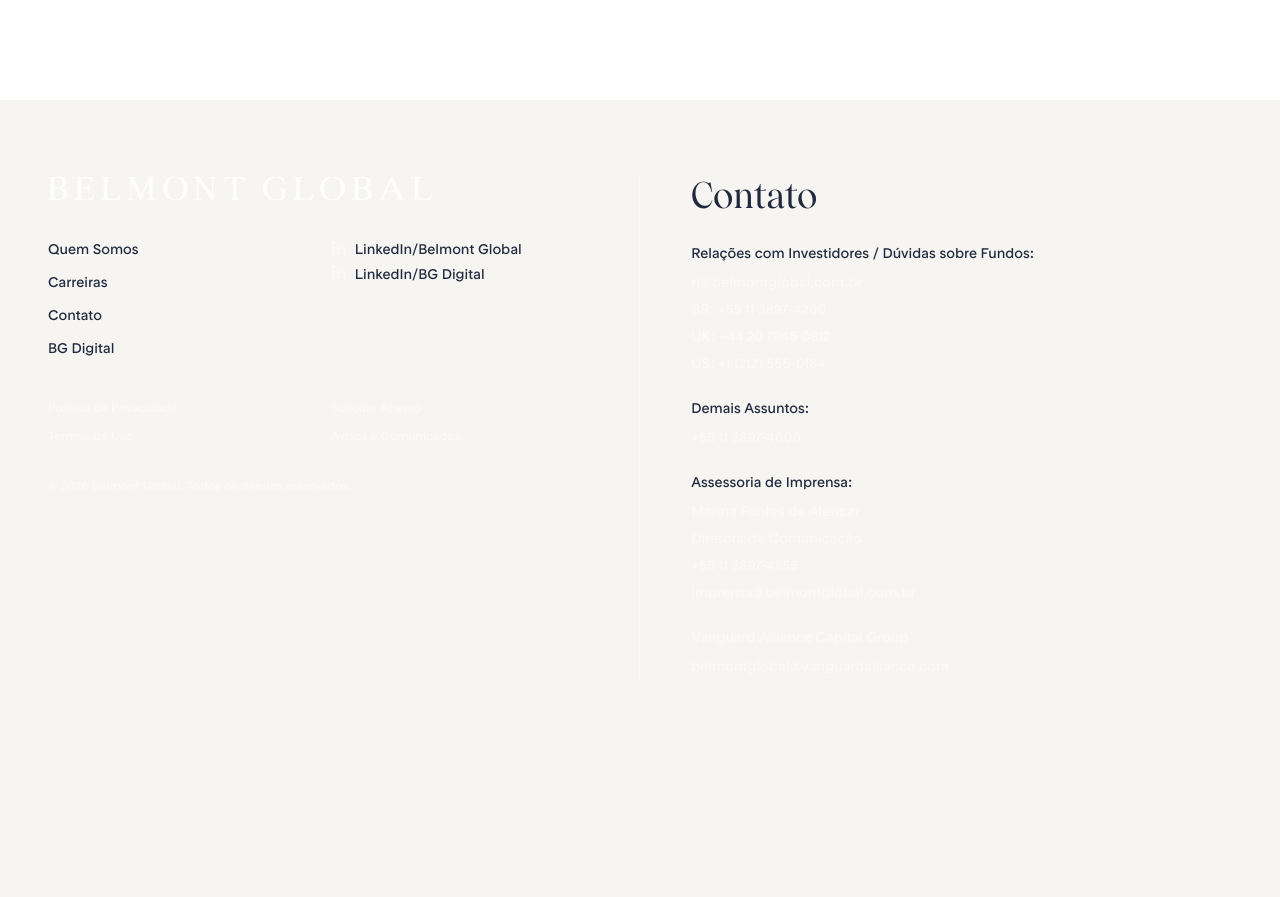
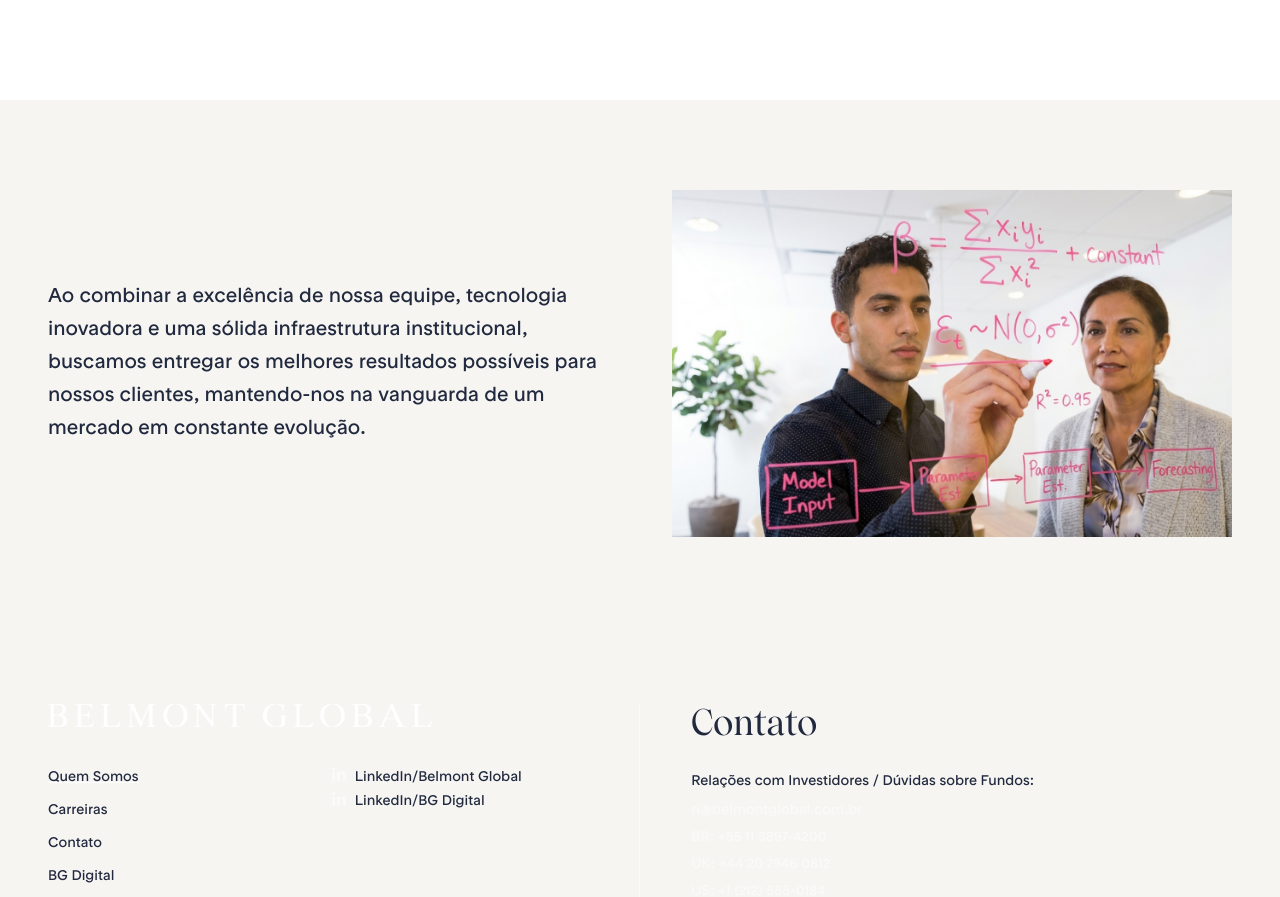
Before and after one commit to UelintonHJ/belmont-global, a Next.js app: page /about-us in a window 1280 px wide. Shown: the part 1536-2433 px from the top of the page. Before the commit the page ends 2291 px from the top, so only its background shows below. Built offline with nearby package versions, Linux system fonts and the light colour scheme.

Commit message:
feat(about-us): add excellence and results section

```diff
--- a/app/about-us/AboutUs.module.css
+++ b/app/about-us/AboutUs.module.css
@@ -246,6 +246,61 @@
     line-height: 1.5;
 }
 
+.resultsSection {
+    box-sizing: border-box;
+    width: 100%;
+    padding: clamp(4rem, 7vw, 7rem)
+        clamp(1.25rem, 4vw, 3rem);
+
+    background-color: var(--color-white);
+    color: var(--color-navy-alt);
+}
+
+.resultsContent {
+    display: grid;
+    grid-template-columns: minmax(0, 1fr) minmax(0, 1fr);
+    align-items: center;
+    gap: clamp(2.5rem, 5vw, 5rem);
+
+    width: 100%;
+    max-width: var(--container-7xl);
+    margin-inline: auto;
+}
+
+.resultsDescription {
+    min-width: 0;
+    margin: 0;
+
+    color: var(--color-navy-alt);
+    font-family: var(--font-rt-rondelle), sans-serif;
+    font-size: 20px;
+    font-weight: 400;
+    line-height: 1.65;
+
+    overflow-wrap: break-word;
+}
+
+.resultsImageContainer {
+    width: 100%;
+    min-width: 0;
+    margin: 0;
+    overflow: hidden;
+
+    aspect-ratio: 1312 / 814;
+
+    background-color: var(--color-white);
+}
+
+.resultsImage {
+    display: block;
+
+    width: 100%;
+    height: 100%;
+
+    object-fit: cover;
+    object-position: center;
+}
+
 @media (max-width: 1100px) {
     .content {
         grid-template-columns: minmax(0, 1fr) minmax(0, 0.85fr);
@@ -339,6 +394,15 @@
         font-size: clamp(1.75rem, 7vw, 2.5rem);
         line-height: 1.35;
     }
+
+    .resultsContent {
+        grid-template-columns: minmax(0, 1fr);
+        gap: 2rem;
+    }
+
+    .resultsImageContainer {
+        width: 100%;
+    }
 }
 
 @media (max-width: 380px) {
@@ -356,3 +420,9 @@
         font-size: 2.75rem;
     }
 }
+
+@media (prefers-reduced-motion: reduce) {
+    .resultsImage {
+        scroll-behavior: auto;
+    }
+}
--- a/app/about-us/page.tsx
+++ b/app/about-us/page.tsx
@@ -148,6 +148,32 @@
                     </div>
                 </div>
             </section>
+
+            <section
+                className={styles.resultsSection}
+                aria-label="Excelência e resultados"
+            >
+                <div className={styles.resultsContent}>
+                    <p className={styles.resultsDescription}>
+                        Ao combinar a excelência de nossa equipe, tecnologia
+                        inovadora e uma sólida infraestrutura institucional,
+                        buscamos entregar os melhores resultados possíveis
+                        para nossos clientes, mantendo-nos na vanguarda de
+                        um mercado em constante evolução.
+                    </p>
+
+                    <figure>
+                        <Image
+                            src="/images/best-results-img.webp"
+                            alt=""
+                            width={1312}
+                            height={814}
+                            sizes="(max-width: 790px) calc(100vw - 40px), (max-width: 1328px) 46vw, 600px"
+                            className={styles.resultsImage}
+                        />
+                    </figure>
+                </div>
+            </section>
         </main>
     );
 }
```
Also changed, not shown: public/images/best-results-img.webp (added).
